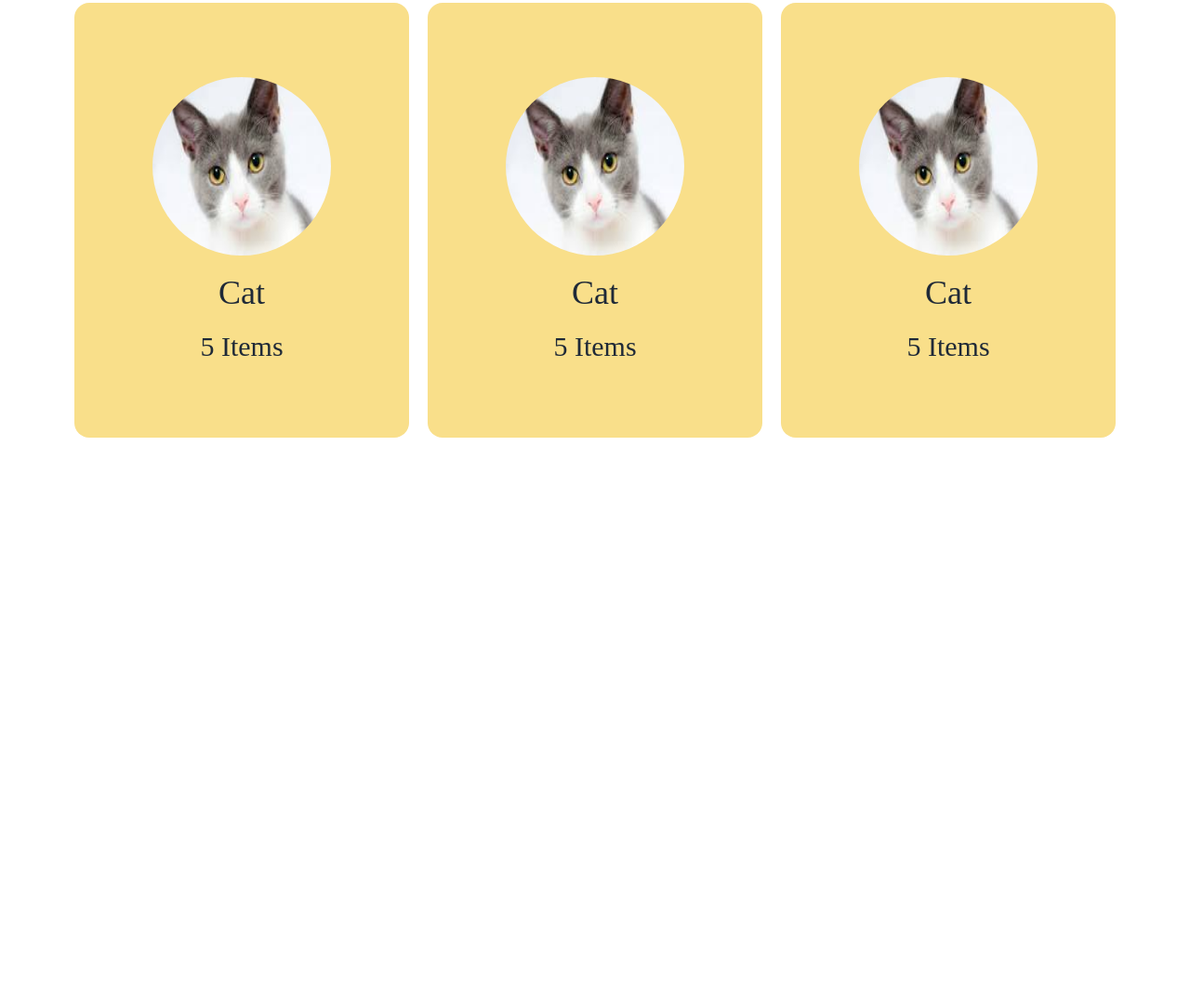
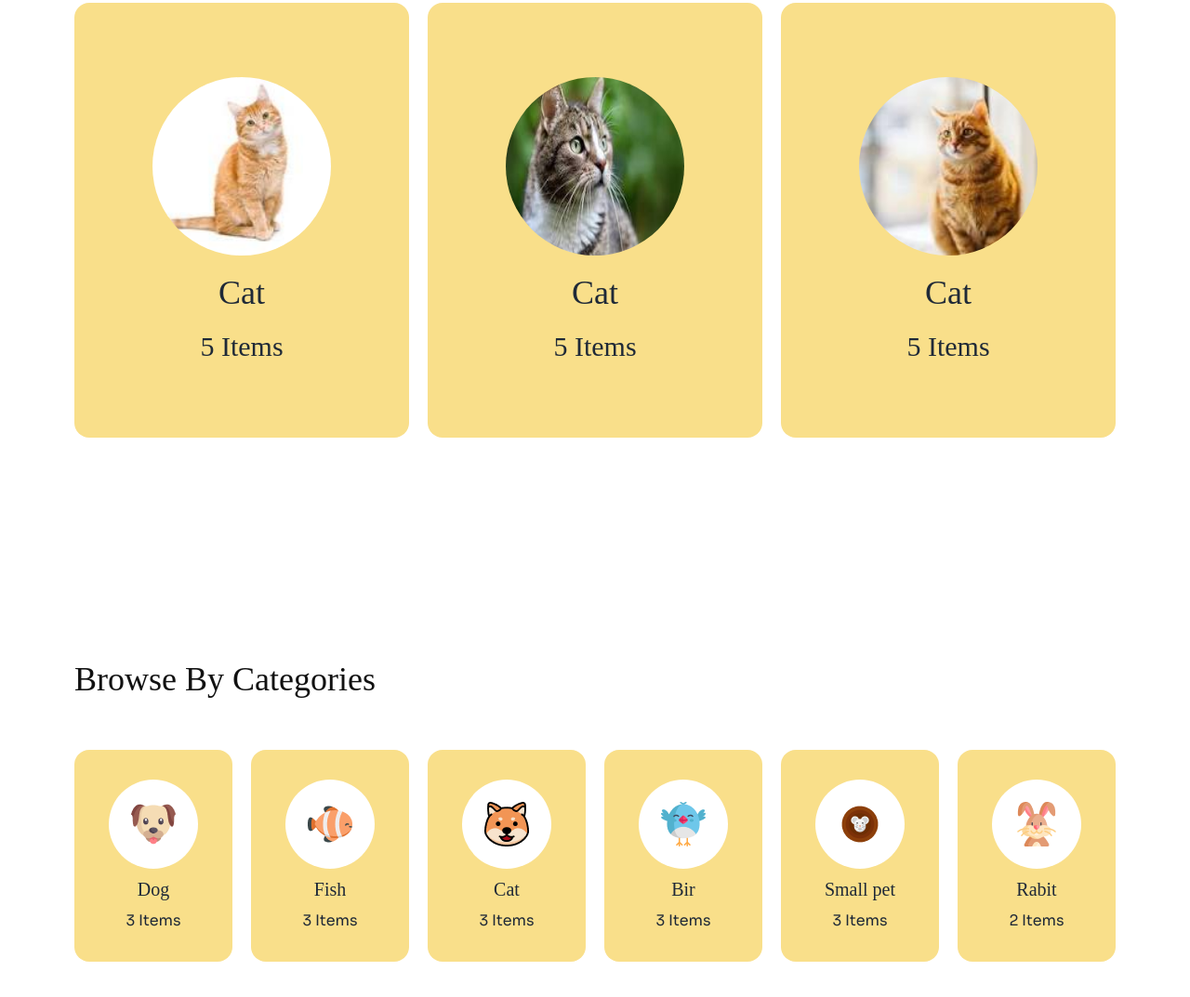
Before and after one commit to Mahfuz1907/programming-hero-assignment-3, a plain HTML site: page index.html in a window 1280 px wide. Shown: the part 1473-2546 px from the top of the page at 93% size. Before the commit the page ends 2104 px from the top, so only its background shows below. Drawn offline with nearby package versions, Linux system fonts and the light colour scheme; a web font is replaced by a local one.

Commit message:
added browse section

```diff
--- a/index.html
+++ b/index.html
@@ -76,7 +76,7 @@
 
     <main>
         <!-- favourite section starts  -->
-         <div class="adlam fav px-3 sm:px-7 md:px-14 lg:px-20 xl:px-25 2xl:px-36 mt-96 mb-40 flex flex-col gap-14">
+         <div class="adlam fav px-3 sm:px-7 md:px-14 lg:px-20 xl:px-25 2xl:px-36 mt-96 flex flex-col gap-14">
             <h1 class="text-[#111111] text-4xl font-normal">Your Favourites</h1>
             <div class="grid grid-cols-1 lg:grid-cols-2 xl:grid-cols-3 gap-5">
                 <div class="card bg-[#F9DF8A] flex flex-col justify-center items-center gap-5 py-20">
@@ -85,33 +85,83 @@
                     <p class="text-3xl font-normal">5 Items</p>
                 </div>
                 <div class="card bg-[#F9DF8A] flex flex-col justify-center items-center gap-5 py-20">
-                    <img src="c1-assets/fav1.png" alt="" class="w-48 h-48 rounded-full">
+                    <img src="c1-assets/fav2.png" alt="" class="w-48 h-48 rounded-full">
                     <h1 class="text-4xl font-normal">Cat</h1>
                     <p class="text-3xl font-normal">5 Items</p>
                 </div>
                 <div class="card bg-[#F9DF8A] flex flex-col justify-center items-center gap-5 py-20">
-                    <img src="c1-assets/fav1.png" alt="" class="w-48 h-48 rounded-full">
+                    <img src="c1-assets/fav3.png" alt="" class="w-48 h-48 rounded-full">
                     <h1 class="text-4xl font-normal">Cat</h1>
                     <p class="text-3xl font-normal">5 Items</p>
                 </div>
                 <div class="card bg-[#F9DF8A] flex flex-col justify-center items-center gap-5 py-20">
-                    <img src="c1-assets/fav1.png" alt="" class="w-48 h-48 rounded-full">
+                    <img src="c1-assets/fav4.png" alt="" class="w-48 h-48 rounded-full">
                     <h1 class="text-4xl font-normal">Cat</h1>
                     <p class="text-3xl font-normal">5 Items</p>
                 </div>
                 <div class="card bg-[#F9DF8A] flex flex-col justify-center items-center gap-5 py-20">
-                    <img src="c1-assets/fav1.png" alt="" class="w-48 h-48 rounded-full">
+                    <img src="c1-assets/fav5.png" alt="" class="w-48 h-48 rounded-full">
                     <h1 class="text-4xl font-normal">Cat</h1>
                     <p class="text-3xl font-normal">5 Items</p>
                 </div>
                 <div class="card bg-[#F9DF8A] flex flex-col justify-center items-center gap-5 py-20">
-                    <img src="c1-assets/fav1.png" alt="" class="w-48 h-48 rounded-full">
+                    <img src="c1-assets/fav6.png" alt="" class="w-48 h-48 rounded-full">
                     <h1 class="text-4xl font-normal">Cat</h1>
                     <p class="text-3xl font-normal">5 Items</p>
                 </div>
             </div>
          </div>
         <!-- favourtie section ends -->
+
+        <!-- browse section starts  -->
+        <div class="adlam fav px-3 sm:px-7 md:px-14 lg:px-20 xl:px-25 2xl:px-36 mt-60 mb-40 flex flex-col gap-14">
+            <h1 class="text-[#111111] text-4xl font-normal">Browse By Categories</h1>
+            <div class="grid grid-cols-2 gap-2 lg:grid-cols-3 lg:gap-5 xl:grid-cols-6">
+                <div class="card bg-[#F9DF8A] flex flex-col justify-center items-center gap-2 py-8">
+                    <div class="w-24 h-24 rounded-full flex justify-center items-center bg-[#FFFFFF]">
+                        <img src="c1-assets/dog-cartoon.png" alt="">
+                    </div>
+                    <h1 class="text-xl font-normal">Dog</h1>
+                    <p class="sora text-base font-normal">3 Items</p>
+                </div>
+                <div class="card bg-[#F9DF8A] flex flex-col justify-center items-center gap-2 py-8">
+                    <div class="w-24 h-24 rounded-full flex justify-center items-center bg-[#FFFFFF]">
+                        <img src="c1-assets/fish-cartoon.png" alt="">
+                    </div>
+                    <h1 class="text-xl font-normal">Fish</h1>
+                    <p class="sora text-base font-normal">3 Items</p>
+                </div>
+                <div class="card bg-[#F9DF8A] flex flex-col justify-center items-center gap-2 py-8">
+                    <div class="w-24 h-24 rounded-full flex justify-center items-center bg-[#FFFFFF]">
+                        <img src="c1-assets/cat-cartoon.png" alt="">
+                    </div>
+                    <h1 class="text-xl font-normal">Cat</h1>
+                    <p class="sora text-base font-normal">3 Items</p>
+                </div>
+                <div class="card bg-[#F9DF8A] flex flex-col justify-center items-center gap-2 py-8">
+                    <div class="w-24 h-24 rounded-full flex justify-center items-center bg-[#FFFFFF]">
+                        <img src="c1-assets/bird-cartoon.png" alt="">
+                    </div>
+                    <h1 class="text-xl font-normal">Bir</h1>
+                    <p class="sora text-base font-normal">3 Items</p>
+                </div>
+                <div class="card bg-[#F9DF8A] flex flex-col justify-center items-center gap-2 py-8">
+                    <div class="w-24 h-24 rounded-full flex justify-center items-center bg-[#FFFFFF]">
+                        <img src="c1-assets/mouse-cartoon.png" alt="">
+                    </div>
+                    <h1 class="text-xl font-normal">Small pet</h1>
+                    <p class="sora text-base font-normal">3 Items</p>
+                </div>
+                <div class="card bg-[#F9DF8A] flex flex-col justify-center items-center gap-2 py-8">
+                    <div class="w-24 h-24 rounded-full flex justify-center items-center bg-[#FFFFFF]">
+                        <img src="c1-assets/rabbit-cartoon.png" alt="">
+                    </div>
+                    <h1 class="text-xl font-normal">Rabit</h1>
+                    <p class="sora text-base font-normal">2 Items</p>
+                </div>
+            </div>
+         </div>
+        <!-- browse section ends  -->
     </main>
 
     <footer>
```
